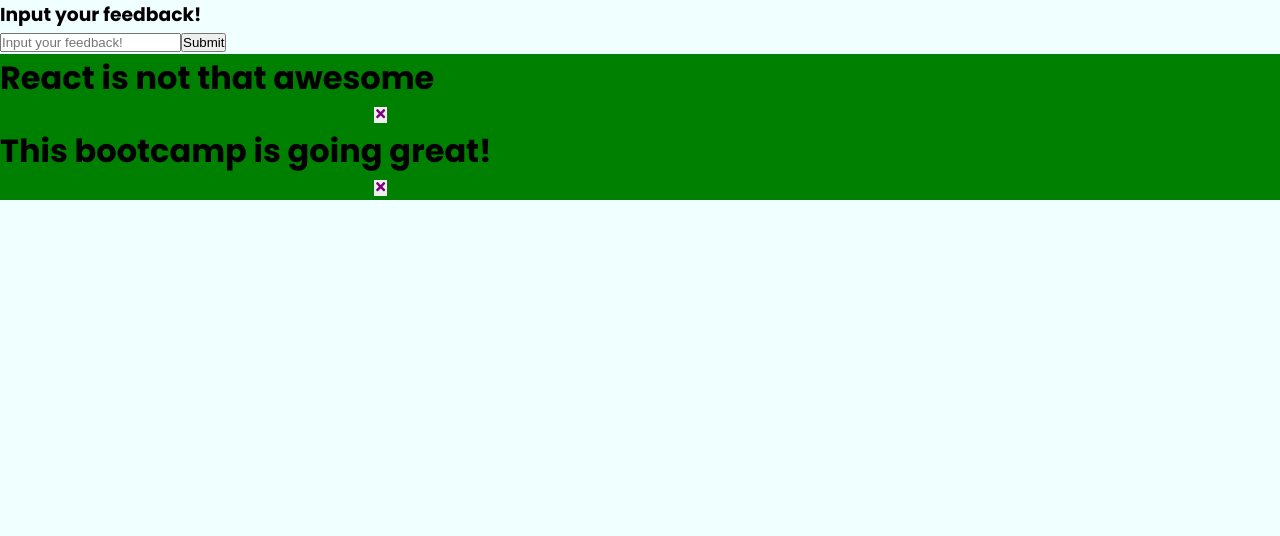
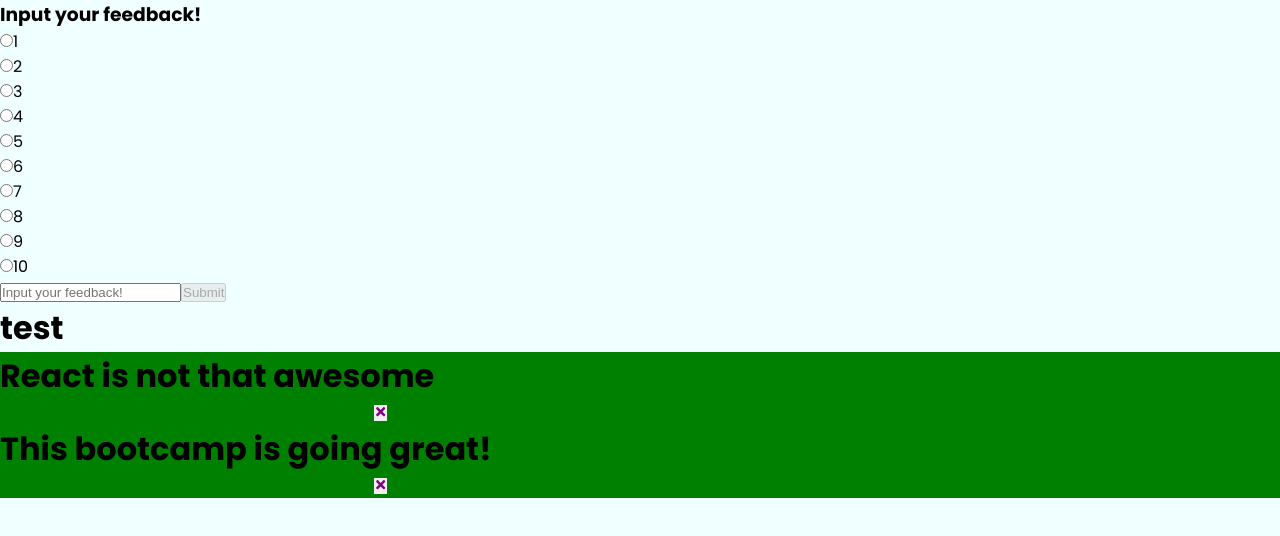
Before and after one commit to shahisachin917/feedbackApp, a React (Vite) app: page / in a window 1280 px wide. Shown: the top 536 px of the page. Built offline with nearby package versions, Linux system fonts and the light colour scheme.

Commit message:
Adding and rendering feedback

```diff
--- a/package.json
+++ b/package.json
@@ -12,7 +12,8 @@
     "prop-types": "^15.8.1",
     "react": "^18.2.0",
     "react-dom": "^18.2.0",
-    "react-icons": "^4.7.1"
+    "react-icons": "^4.7.1",
+    "uuid": "^9.0.0"
   },
   "devDependencies": {
     "@types/react": "^18.0.26",
--- a/src/App.jsx
+++ b/src/App.jsx
@@ -1,9 +1,11 @@
 import { useState } from "react";
 import Header from "./components/common/Header";
-import { feedbackData } from "./components/data/FeedbackData";
-import FeedbackList from "./components/common/FeedbackList";
+import { feedbackData } from "./data/FeedbackData";
+import FeedbackList from "./components/FeedbackList";
 import Card from "./components/common/Card";
-import FeedbackForm from "./components/common/FeedbackForm";
+import FeedbackForm from "./components/FeedbackForm";
+import FeedbackRating from "./components/FeedbackRating";
+import { v4 as uuidv4 } from "uuid";
 
 function App() {
   const [feedback, setFeedback] = useState(feedbackData);
@@ -14,6 +16,12 @@
       setFeedback(feedback.filter((actualItem) => actualItem.id !== clickedId));
     }
   }
+
+  function addFeedback(newFeedback) {
+    newFeedback.id = uuidv4();
+    //console.log(newFeedback);
+    setFeedback([...feedback, newFeedback]); //Getting all the values using spread operator
+  }
   return (
     <>
       {/* <Header text="Hello" />
@@ -21,7 +29,7 @@
         <div>Welcome</div>
       </Card>
       <Card bgColor="blue"> */}
-      <FeedbackForm />
+      <FeedbackForm addFeedback={addFeedback} />
       <FeedbackList feedback={feedback} deleteFeedback={deleteFeedback} />
       {/* </Card> */}
     </>
--- /dev/null
+++ b/src/components/FeedbackForm.jsx
@@ -0,0 +1,54 @@
+import { useState } from "react";
+import FeedbackRating from "./FeedbackRating";
+
+function FeedbackForm({ addFeedback }) {
+  const [text, setText] = useState("test");
+  const [isDisabled, setIsDisabled] = useState(true);
+  const [errorMessage, setErrorMessage] = useState("");
+  const [rating, setRating] = useState(0);
+
+  function handleChange(e) {
+    if (text === "") {
+      setErrorMessage(null);
+      setIsDisabled(true);
+    } else if (text !== "" && text.trim().length < 10) {
+      setErrorMessage("Your text should be greater than 10 characters");
+      setIsDisabled(true);
+    } else {
+      setErrorMessage(null);
+      setIsDisabled(false);
+    }
+    setText(e.target.value);
+  }
+
+  function grabRating(inputRating) {
+    setRating(inputRating);
+  }
+
+  function handleSubmit(e) {
+    e.preventDefault();
+
+    addFeedback({ text, rating });
+  }
+
+  return (
+    <div>
+      <h3>Input your feedback!</h3>
+      <FeedbackRating grabRating={grabRating} />
+      <form onSubmit={handleSubmit}>
+        <input
+          type="text"
+          onChange={handleChange}
+          placeholder="Input your feedback!"
+          //value={text}
+        />
+        <button disabled={isDisabled}>Submit</button>
+      </form>
+      {errorMessage && <div style={{ color: "red" }}>{errorMessage}</div>}
+
+      <h1>{text}</h1>
+    </div>
+  );
+}
+
+export default FeedbackForm;
--- a/src/components/common/FeedbackList.jsx
+++ b/src/components/FeedbackList.jsx
@@ -1,6 +1,6 @@
 import React from "react";
 import Feedback from "./Feedback";
-import Card from "./Card";
+import Card from "./common/Card";
 
 function FeedbackList({ feedback, deleteFeedback }) {
   // 0, '', undefined, null, false, Nan
--- /dev/null
+++ b/src/components/FeedbackRating.jsx
@@ -0,0 +1,111 @@
+import { useState } from "react";
+
+function FeedbackRating({ grabRating }) {
+  const [rating, setRating] = useState(0);
+  console.log(rating);
+
+  function handleRatingInput(e) {
+    console.log(e);
+    setRating(+e.target.value); //Converts string to number with the + sign
+    grabRating(+e.target.value); //Send the rating to the parent
+  }
+  return (
+    <div>
+      <ul>
+        <input
+          value={1}
+          type="radio"
+          onChange={handleRatingInput}
+          id="numOne"
+        />
+
+        <label htmlFor="numOne">1</label>
+      </ul>
+      <ul>
+        <input
+          value={2}
+          type="radio"
+          onChange={handleRatingInput}
+          id="numTwo"
+        />
+        <label htmlFor="numTwo">2</label>
+      </ul>
+      <ul>
+        <input
+          value={3}
+          type="radio"
+          onChange={handleRatingInput}
+          id="numThree"
+        />
+        <label htmlFor="numThree">3</label>
+      </ul>
+      <ul>
+        <input
+          value={4}
+          type="radio"
+          onChange={handleRatingInput}
+          id="numFour"
+        />
+        <label htmlFor="numFour">4</label>
+      </ul>
+
+      <ul>
+        <input
+          value={5}
+          type="radio"
+          onChange={handleRatingInput}
+          id="numFive"
+        />
+        <label htmlFor="numFive">5</label>
+      </ul>
+
+      <ul>
+        <input
+          value={6}
+          type="radio"
+          onChange={handleRatingInput}
+          id="numSix"
+        />
+        <label htmlFor="numSix">6</label>
+      </ul>
+      <ul>
+        <input
+          value={7}
+          type="radio"
+          onChange={handleRatingInput}
+          id="numSeven"
+        />
+        <label htmlFor="numSeven">7</label>
+      </ul>
+      <ul>
+        <input
+          value={8}
+          type="radio"
+          onChange={handleRatingInput}
+          id="numEight"
+        />
+        <label htmlFor="numEight">8</label>
+      </ul>
+      <ul>
+        <input
+          value={9}
+          type="radio"
+          onChange={handleRatingInput}
+          id="numNine"
+        />
+        <label htmlFor="numNine">9</label>
+      </ul>
+      <ul>
+        <input
+          value={10}
+          type="radio"
+          onChange={handleRatingInput}
+          id="numTen"
+        />
+        <label htmlFor="numTen">10</label>
+      </ul>
+    </div>
+  );
+}
+
+export default FeedbackRating;
--- a/src/components/common/FeedbackForm.jsx
+++ /dev/null
@@ -1,22 +0,0 @@
-import { useState } from "react";
-
-function FeedbackForm() {
-  const [text, setText] = useState();
-  return (
-    <div>
-      <h3>Input your feedback!</h3>
-      <form>
-        <input
-          type="text"
-          onChange={(e) => setText(e.target.value)}
-          placeholder="Input your feedback!"
-          //   value={text}
-        />
-        <button>Submit</button>
-      </form>
-      <h1>{text}</h1>
-    </div>
-  );
-}
-
-export default FeedbackForm;
--- a/src/components/data/FeedbackData.js
+++ /dev/null
@@ -1,4 +0,0 @@
-export const feedbackData = [
-  { text: "React is not that awesome", id: 1 },
-  { text: "This bootcamp is going great!", id: 2 },
-];
--- /dev/null
+++ b/src/data/FeedbackData.js
@@ -0,0 +1,4 @@
+export const feedbackData = [
+  { text: "React is not that awesome", rating: 5, id: 1 },
+  { text: "This bootcamp is going great!", rating: 10, id: 2 },
+];
```
Also changed, not shown: src/components/Feedback.jsx (renamed from src/components/common/Feedback.jsx), src/components/Feedback.module.css (renamed from src/components/common/Feedback.module.css), src/components/FeedbackList.module.css (added), src/components/common/FeedbackList.module.css (deleted), 1 other file (tests, documents, lock files or other folders).
